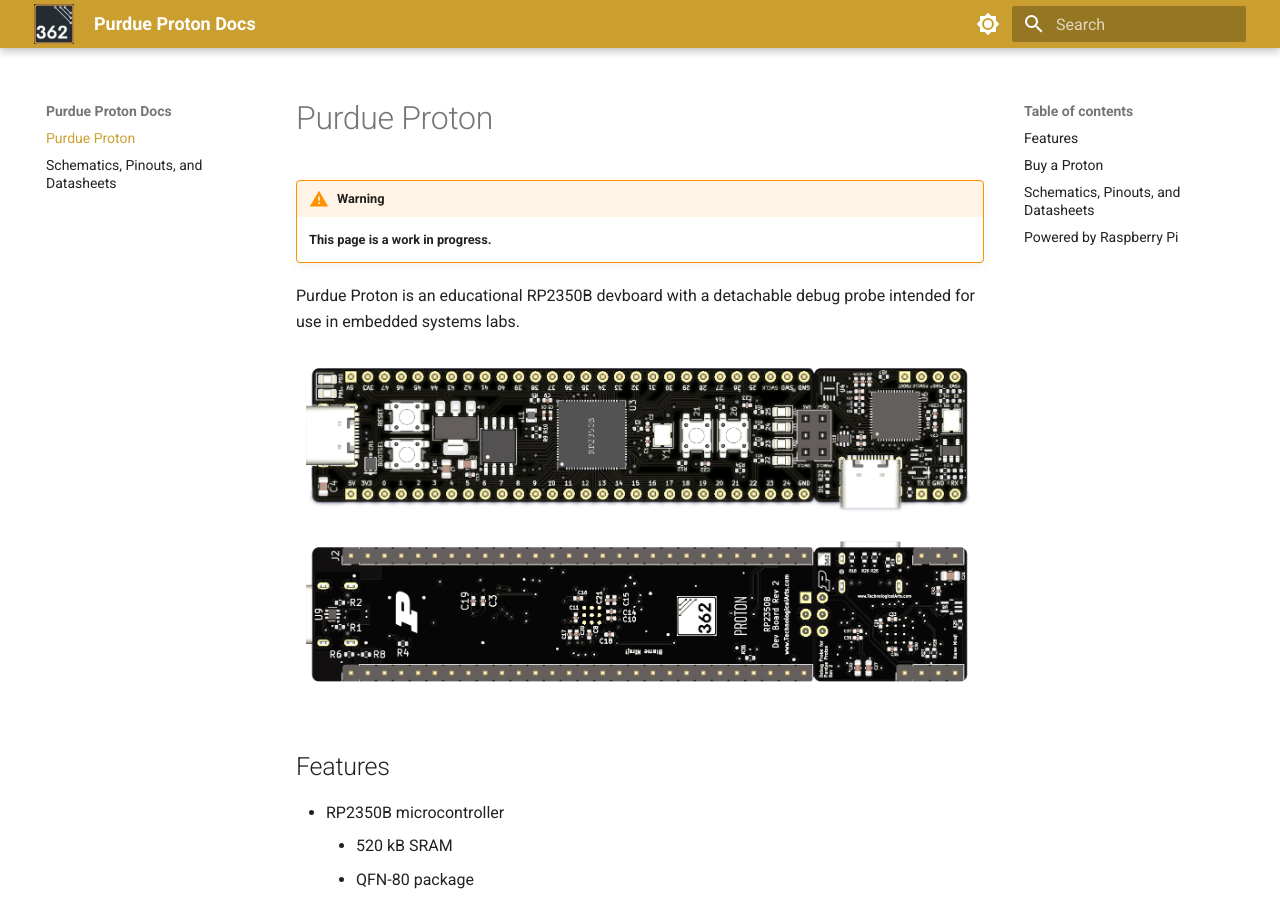
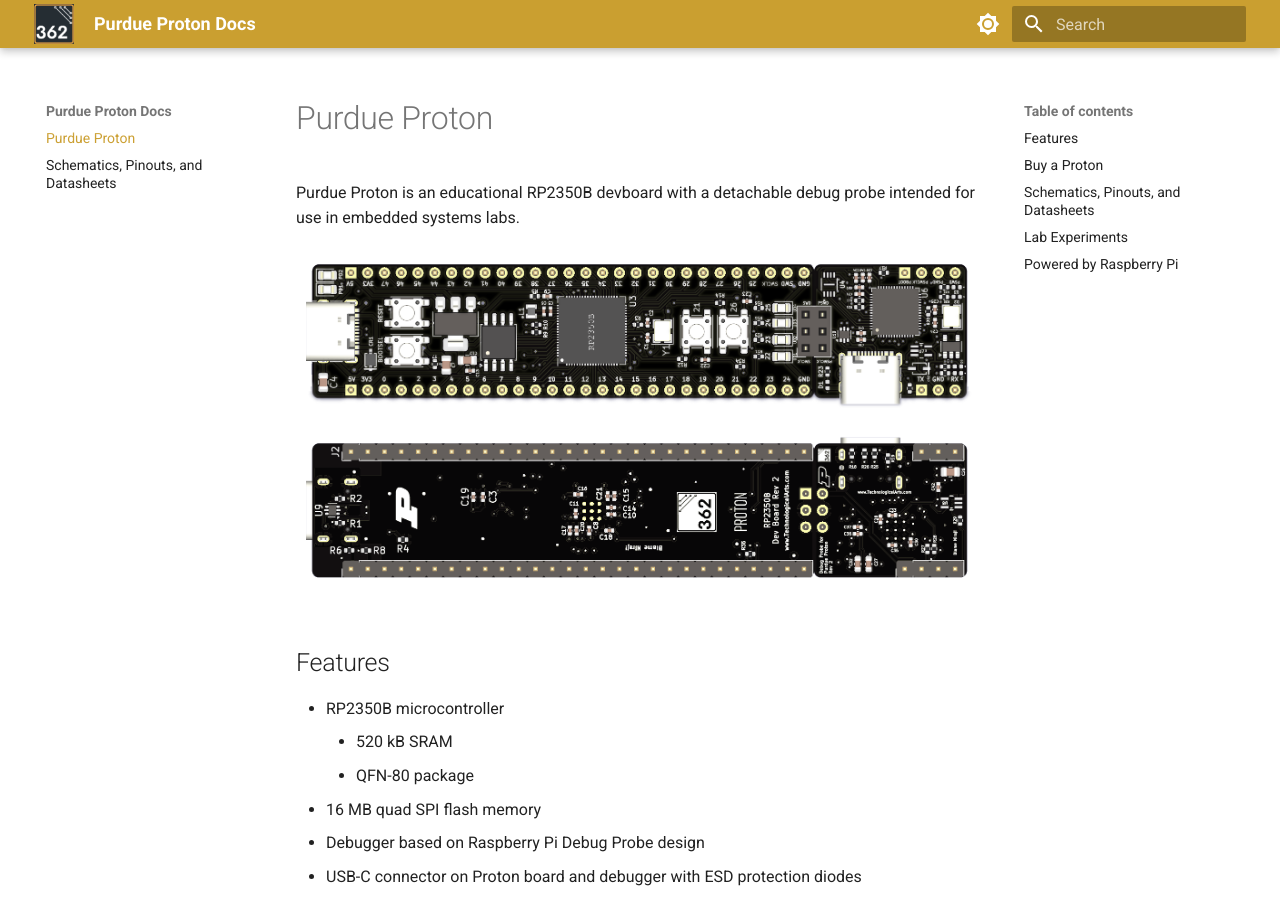
Before and after one commit to ece362-purdue/proton-labs, an MkDocs documentation site: the page built from docs/index.md, in a window 1280 px wide and 900 px high. Built offline with MkDocs 1.6.1 and Material for MkDocs 9.7.7, drawn with Linux system fonts in a browser that asks for light colours; some of the changed text lies outside the part shown.

Commit message:
more spring cleaning

```diff
--- a/docs/index.md
+++ b/docs/index.md
@@ -1,7 +1,7 @@
 # Purdue Proton
 
-!!! warning
-    **This page is a work in progress.**
+<!-- !!! warning
+    **This page is a work in progress.** -->
 
 Purdue Proton is an educational RP2350B devboard with a detachable debug probe intended for use in embedded systems labs.
 
@@ -28,19 +28,20 @@
 
 ## Buy a Proton
 
-Purchase links will be made available once boards have been finalized.
+*Purchase links will be made available once boards have been finalized.*
 
 ## Schematics, Pinouts, and Datasheets
 
 You can find the schematics, pinouts, and datasheets for the Purdue Proton [here](datasheets.md).
 
+## Lab Experiments
+
+Purdue Proton is used by embedded systems labs in ECE 36200 at Purdue University.  Their labs can be found [here](https://github.com/ece362-purdue/proton-labs).  The labs cover embedded programming with the Pico SDK in C utilizing the [PlatformIO IDE](https://platformio.org/platformio-ide).
+
 ## Powered by Raspberry Pi
 
 Purdue Proton is part of the Powered by Pi scheme.
 
-<picture>
-    <source media="(prefers-color-scheme: dark)" srcset="assets/powered_by_pi_reverse.png">
-    <img id="pi-logo" src="assets/powered_by_pi.png" alt="Powered by Raspberry Pi" style="width: 400px; height: auto;"/>
-</picture>
+<img id="pi-logo" src="assets/powered_by_pi.png" alt="Powered by Raspberry Pi" style="width: 400px; height: auto;"/>
 
 Our certificate can be found [here](assets/purdue_university_proton_cert.pdf).
--- a/docs/stylesheets/extra.css
+++ b/docs/stylesheets/extra.css
@@ -1,6 +1,41 @@
+
+
+:root {
+
+    /* Primary color shades */
+    --md-primary-fg-color: #c28f0eda;
+    --md-primary-fg-color--light: #c28f0e77;
+    --md-primary-fg-color--dark: #c28f0e;
+    --md-primary-bg-color: hsla(0, 0%, 100%, 1);
+    --md-primary-bg-color--light: hsla(0, 0%, 100%, 0.7);
+    --md-text-link-color: #f2bb30e1;
+
+    /* Accent color shades */
+    --md-accent-fg-color: #ffd15c;
+    --md-accent-fg-color--transparent: hsla(189, 100%, 37%, 0.1);
+    --md-accent-bg-color: hsla(0, 0%, 100%, 1);
+    --md-accent-bg-color--light: hsla(0, 0%, 100%, 0.7);
+  }
+
+  :root > * {
+
+    /* Code block color shades */
+    --md-code-bg-color: hsla(0, 0%, 96%, 1);
+    --md-code-fg-color: hsla(200, 18%, 26%, 1);
+
+    /* Footer */
+    --md-footer-bg-color: hsla(0, 0%, 0%, 0.8);
+    --md-footer-bg-color--dark: hsla(0, 0%, 0%, 0.8);
+    --md-footer-fg-color: hsla(0, 0%, 100%, 1);
+    --md-footer-fg-color--light: hsla(0, 0%, 100%, 0.7);
+    --md-footer-fg-color--lighter: hsla(0, 0%, 100%, 0.3);
+  }
+
+.md-footer {
+    margin-top: 2vh;
+}
 [data-md-color-scheme="default"], [data-md-color-scheme="slate"] {
-    --md-primary-fg-color:        #c28f0eda;
-    --md-accent-fg-color:        #e8b22c;
+    --md-accent-fg-color: #e8b22c;
     --md-hue: hsla(30, 30, 30, 50);
 }
 .md-header__button.md-logo {
@@ -14,7 +49,12 @@
 #pi-logo {
     background: url(../assets/powered_by_pi.png) center / cover;
 }
-@media (prefers-color-scheme: dark) {
+[data-md-color-scheme="slate"] {
+    --md-default-bg-color: #1a1a1a!important;
+    --md-code-bg-color: #000;
+    --md-code-fg-color: hsla(0, 0, 96%, 1);
+}
+[data-md-color-scheme="slate"] {
     #pi-logo {
         background: url(../assets/powered_by_pi_reverse.png) center / cover;
     }
```
Also changed, not shown: docs/datasheets.md (+5 -1 lines), docs/assets/powered_by_pi.png.
